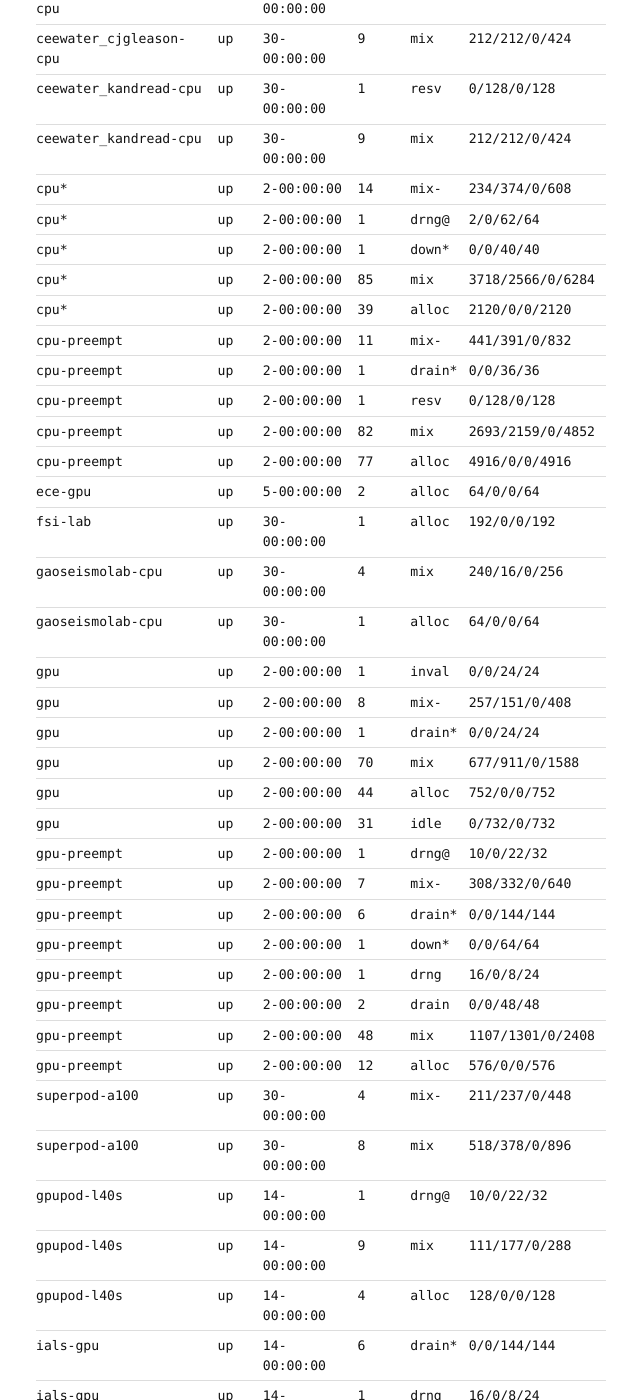
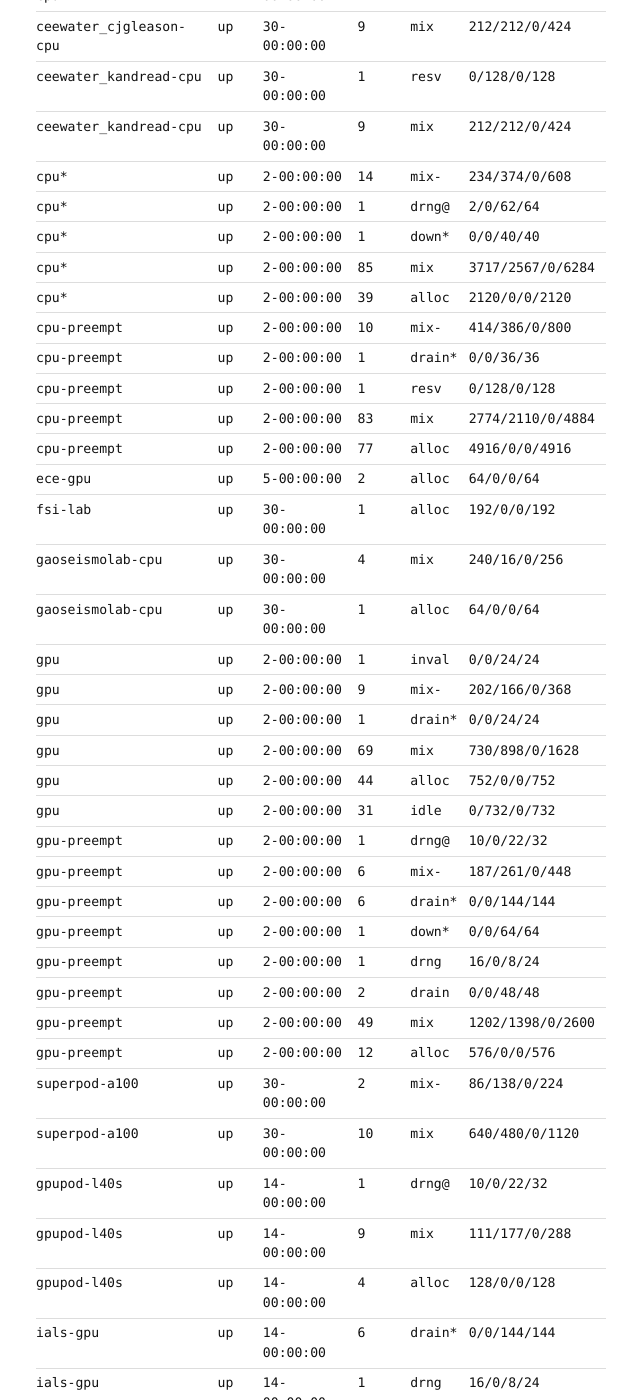
Before and after one commit to yanghangAI/yanghangAI.github.io, a Jekyll site: the page built from _pages/cluster.html, in a window 1280 px wide and 1400 px high, scrolled down 2948 px. Shown: the whole window, without its empty margins (260-900 px from the left). Built offline with Jekyll 4.4.1, drawn with Linux system fonts in a browser that asks for light colours; some of the changed text lies outside the part shown.

Commit message:
chore(dashboard): refresh cluster data 2026-05-17T15:27:58Z

```diff
--- a/assets/cluster-data.json
+++ b/assets/cluster-data.json
@@ -1,23 +1,13 @@
 {
-  "updated_utc": "2026-05-17T15:12:56Z",
+  "updated_utc": "2026-05-17T15:27:58Z",
   "user": "hangyang_umass_edu",
   "squeue": [
-    {
-      "jobid": "57816948",
-      "partition": "cpu",
-      "name": "fp16-val",
-      "state": "RUNNING",
-      "time": "1:11",
-      "time_limit": "10:00",
-      "nodes": "1",
-      "nodelist": "cpu040"
-    },
     {
       "jobid": "57806679",
       "partition": "gpu-preempt",
       "name": "exp0-inn-idea097-d001-full",
       "state": "RUNNING",
-      "time": "11:50:35",
+      "time": "12:05:37",
       "time_limit": "1-00:00:00",
       "nodes": "1",
       "nodelist": "ials-gpu014"
@@ -27,7 +17,7 @@
       "partition": "gpu-preempt",
       "name": "exp0-inn-idea084-d001-full",
       "state": "RUNNING",
-      "time": "12:03:16",
+      "time": "12:18:18",
       "time_limit": "1-00:00:00",
       "nodes": "1",
       "nodelist": "ials-gpu009"
@@ -37,7 +27,7 @@
       "partition": "gpu-preempt",
       "name": "1024noamp_keepckpt_idea097_d001",
       "state": "RUNNING",
-      "time": "2:19:59",
+      "time": "2:35:01",
       "time_limit": "12:00:00",
       "nodes": "1",
       "nodelist": "ials-gpu014"
@@ -48,9 +38,9 @@
       "jobid": "57816948",
       "name": "fp16-val",
       "partition": "cpu",
-      "state": "RUNNING",
-      "elapsed": "00:01:11",
-      "end": "Unknown",
+      "state": "COMPLETED",
+      "elapsed": "00:01:47",
+      "end": "2026-05-17T15:13:32",
       "exit_code": "0:0"
     },
     {
@@ -148,7 +138,7 @@
       "name": "1024noamp_keepckpt_idea097_d001",
       "partition": "gpu-preempt",
       "state": "RUNNING",
-      "elapsed": "02:19:59",
+      "elapsed": "02:35:01",
       "end": "Unknown",
       "exit_code": "0:0"
     },
@@ -193,7 +183,7 @@
       "name": "exp0-inn-idea097-d001-full",
       "partition": "gpu-preempt",
       "state": "RUNNING",
-      "elapsed": "11:50:35",
+      "elapsed": "12:05:37",
       "end": "Unknown",
       "exit_code": "0:0"
     },
@@ -202,7 +192,7 @@
       "name": "exp0-inn-idea084-d001-full",
       "partition": "gpu-preempt",
       "state": "RUNNING",
-      "elapsed": "12:03:16",
+      "elapsed": "12:18:18",
       "end": "Unknown",
       "exit_code": "0:0"
     },
@@ -466,7 +456,7 @@
       "timelimit": "2-00:00:00",
       "nodes": "85",
       "state": "mix",
-      "cpus_aiot": "3718/2566/0/6284"
+      "cpus_aiot": "3717/2567/0/6284"
     },
     {
       "partition": "cpu*",
@@ -480,9 +470,9 @@
       "partition": "cpu-preempt",
       "avail": "up",
       "timelimit": "2-00:00:00",
-      "nodes": "11",
+      "nodes": "10",
       "state": "mix-",
-      "cpus_aiot": "441/391/0/832"
+      "cpus_aiot": "414/386/0/800"
     },
     {
       "partition": "cpu-preempt",
@@ -504,9 +494,9 @@
       "partition": "cpu-preempt",
       "avail": "up",
       "timelimit": "2-00:00:00",
-      "nodes": "82",
+      "nodes": "83",
       "state": "mix",
-      "cpus_aiot": "2693/2159/0/4852"
+      "cpus_aiot": "2774/2110/0/4884"
     },
     {
       "partition": "cpu-preempt",
@@ -560,9 +550,9 @@
       "partition": "gpu",
       "avail": "up",
       "timelimit": "2-00:00:00",
-      "nodes": "8",
+      "nodes": "9",
       "state": "mix-",
-      "cpus_aiot": "257/151/0/408"
+      "cpus_aiot": "202/166/0/368"
     },
     {
       "partition": "gpu",
@@ -576,9 +566,9 @@
       "partition": "gpu",
       "avail": "up",
       "timelimit": "2-00:00:00",
-      "nodes": "70",
+      "nodes": "69",
       "state": "mix",
-      "cpus_aiot": "677/911/0/1588"
+      "cpus_aiot": "730/898/0/1628"
     },
     {
       "partition": "gpu",
@@ -608,9 +598,9 @@
       "partition": "gpu-preempt",
       "avail": "up",
       "timelimit": "2-00:00:00",
-      "nodes": "7",
+      "nodes": "6",
       "state": "mix-",
-      "cpus_aiot": "308/332/0/640"
+      "cpus_aiot": "187/261/0/448"
     },
     {
       "partition": "gpu-preempt",
@@ -648,9 +638,9 @@
       "partition": "gpu-preempt",
       "avail": "up",
       "timelimit": "2-00:00:00",
-      "nodes": "48",
+      "nodes": "49",
       "state": "mix",
-      "cpus_aiot": "1107/1301/0/2408"
+      "cpus_aiot": "1202/1398/0/2600"
     },
     {
       "partition": "gpu-preempt",
@@ -664,17 +654,17 @@
       "partition": "superpod-a100",
       "avail": "up",
       "timelimit": "30-00:00:00",
-      "nodes": "4",
+      "nodes": "2",
       "state": "mix-",
-      "cpus_aiot": "211/237/0/448"
+      "cpus_aiot": "86/138/0/224"
     },
     {
       "partition": "superpod-a100",
       "avail": "up",
       "timelimit": "30-00:00:00",
-      "nodes": "8",
+      "nodes": "10",
       "state": "mix",
-      "cpus_aiot": "518/378/0/896"
+      "cpus_aiot": "640/480/0/1120"
     },
     {
       "partition": "gpupod-l40s",
@@ -745,7 +735,7 @@
       "avail": "up",
       "timelimit": "30-00:00:00",
       "nodes": "1",
-      "state": "mix",
+      "state": "mix-",
       "cpus_aiot": "4/28/0/32"
     },
     {
@@ -762,7 +752,7 @@
       "timelimit": "2-00:00:00",
       "nodes": "4",
       "state": "mix",
-      "cpus_aiot": "60/196/0/256"
+      "cpus_aiot": "72/184/0/256"
     },
     {
       "partition": "mpi",
@@ -824,17 +814,9 @@
       "partition": "toltec-cpu",
       "avail": "up",
       "timelimit": "30-00:00:00",
-      "nodes": "1",
-      "state": "mix-",
-      "cpus_aiot": "27/5/0/32"
-    },
-    {
-      "partition": "toltec-cpu",
-      "avail": "up",
-      "timelimit": "30-00:00:00",
-      "nodes": "5",
+      "nodes": "6",
       "state": "mix",
-      "cpus_aiot": "123/37/0/160"
+      "cpus_aiot": "156/36/0/192"
     },
     {
       "partition": "toltec-cpu",
@@ -938,7 +920,7 @@
       "timelimit": "30-00:00:00",
       "nodes": "4",
       "state": "mix",
-      "cpus_aiot": "460/52/0/512"
+      "cpus_aiot": "484/28/0/512"
     },
     {
       "partition": "zhoulin-cpu",
```
